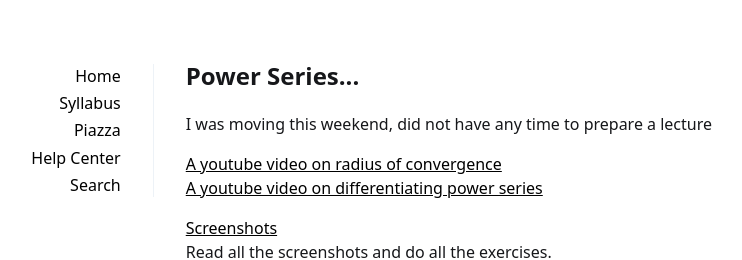
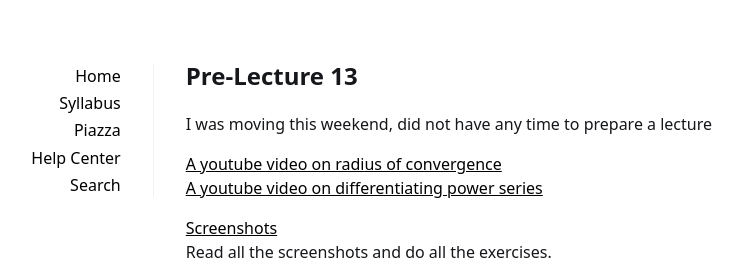
Before and after one commit to hopmath/hopmath.github.io, a Jekyll site: the page built from _posts/2020-06-21-powerseries.md, in a window 1280 px wide. Shown: the top 260 px of the page, without its empty margins (167-909 px from the left). Built offline with Jekyll 4.4.1, drawn with Linux system fonts in a browser that asks for light colours.

Commit message:
rename prelecutre 13

```diff
--- a/_posts/2020-06-21-powerseries.md
+++ b/_posts/2020-06-21-powerseries.md
@@ -1,6 +1,6 @@
 ---
 layout: post
-title: Power Series...
+title: Pre-Lecture 13
 description:
 tags: []
 ---
```
